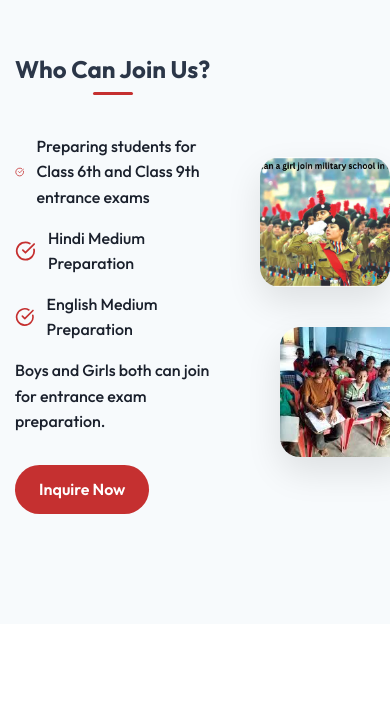
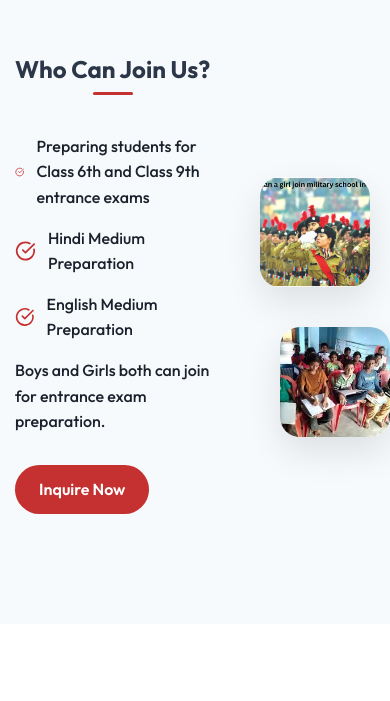
Before and after one commit to saurabhyuvi14-ai/Talent, a website built with Vite: page index.html in a window 390 px wide. Shown: the part 1679-2380 px from the top of the page. Built offline with nearby package versions, Linux system fonts and the light colour scheme.

Commit message:
8th changes

```diff
--- a/style.css
+++ b/style.css
@@ -1324,8 +1324,8 @@ td {
   }
 
   #join .dual-image-box {
-    width: 130px !important;
-    height: 130px !important;
+    width: 110px !important;
+    height: 110px !important;
     border-radius: 20px !important;
     flex: none !important;
     box-shadow: 0 15px 35px rgba(0, 0, 0, 0.1) !important;
```
